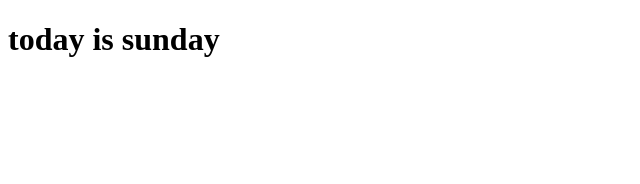
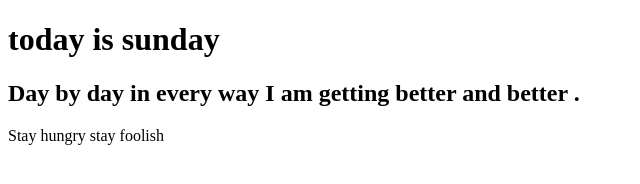
Before and after one commit to Lalonasm/my-third-repo1, a plain HTML site: page index.html in a window 1280 px wide. Shown: the whole page, without its empty margins (0-640 px from the left). Drawn offline with Linux system fonts and the light colour scheme.

Commit message:
second commit

```diff
--- a/index.html
+++ b/index.html
@@ -8,5 +8,7 @@
 </head>
 <body>
     <h1>today is sunday</h1>
+    <h2>Day by day in every way I am getting better and better .</h2>
+    <p>Stay hungry stay foolish</p>
 </body>
 </html>
```
